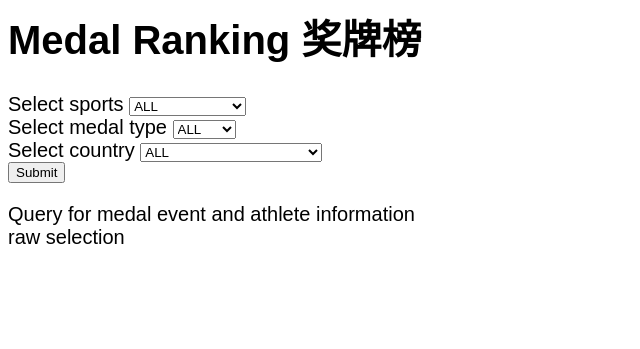
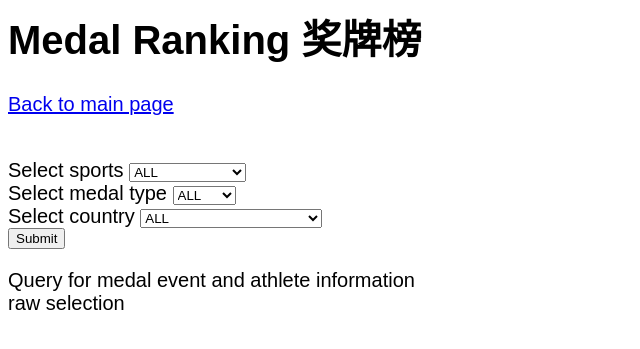
Before and after one commit to yiiihao/project1, a Flask app: page /medal_ranking in a window 1280 px wide. Shown: the top 349 px of the page, without its empty margins (0-640 px from the left). Run offline with Flask 2, Linux system fonts and the light colour scheme; parts of the project's set-up code (start-up, migrations or seed data) failed here and were passed over.

Commit message:
Update medal_ranking.html

```diff
--- a/templates/medal_ranking.html
+++ b/templates/medal_ranking.html
@@ -11,6 +11,7 @@
 <body>
   <h1>Medal Ranking 奖牌榜</h1>
 
+<p><a href="/">Back to main page</a></p> <br>
 <form class="form-inline" method="POST" action="{{ url_for('medal_ranking') }}">
   <div class="form-group">
     <div class="input-group">
```
